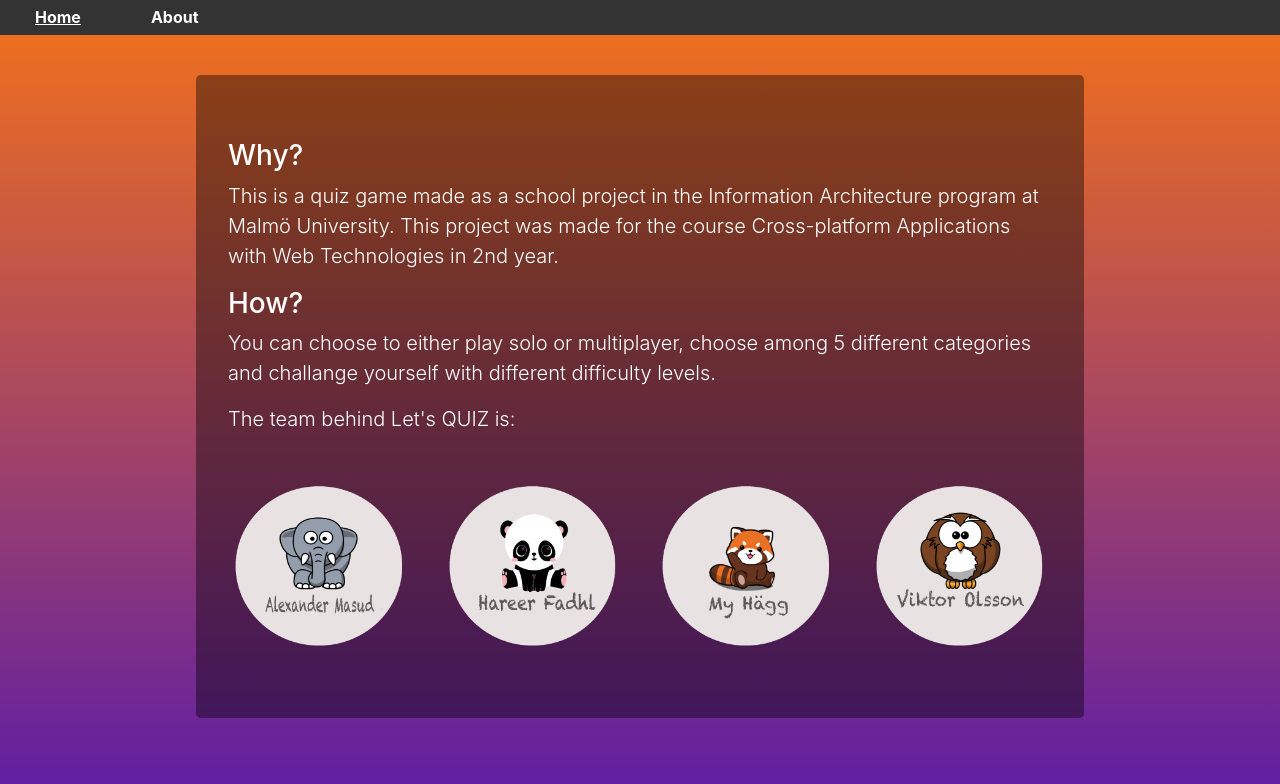
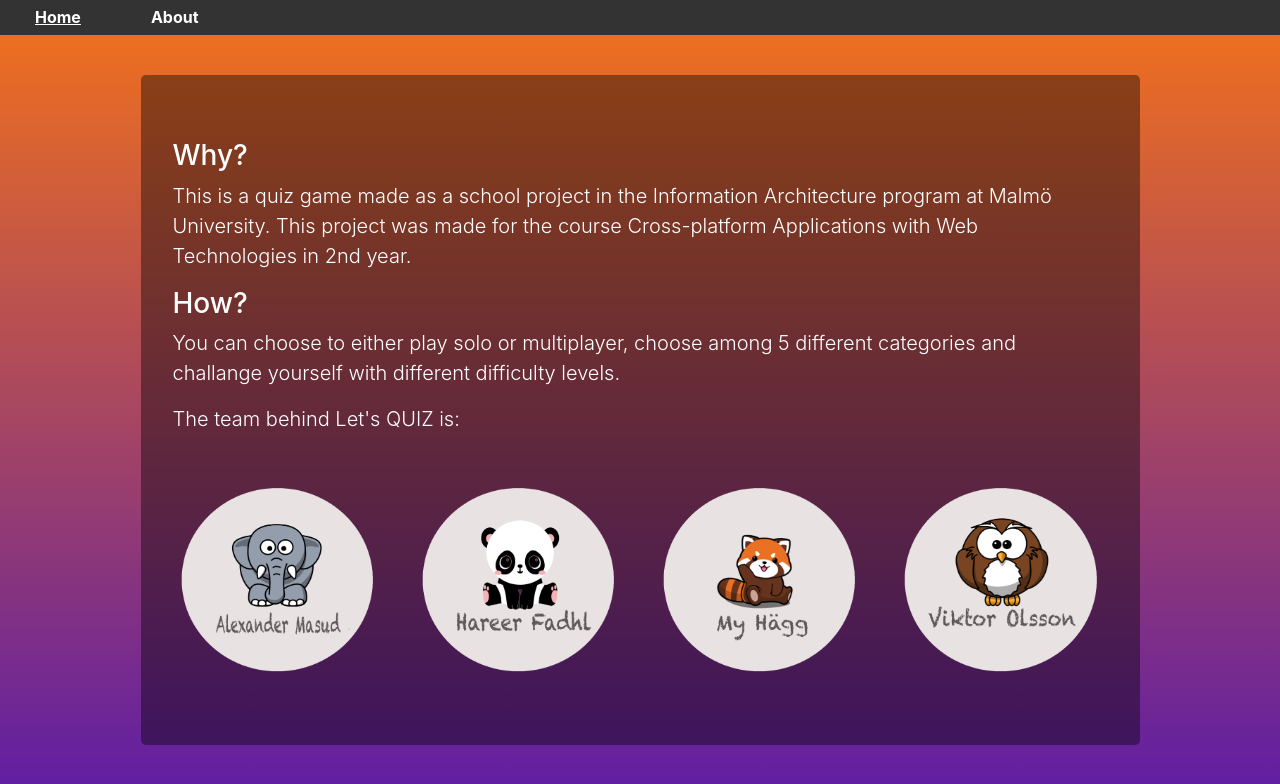
Before and after one commit to alexandermasud/Projekt-webbApp, an Angular app in the folder quiz/: page /about in a window 1280 px wide. Shown: the top 784 px of the page. Built offline with nearby package versions, Linux system fonts and the light colour scheme.

Commit message:
lite fix

```diff
--- a/quiz/src/app/quiz/quiz.component.css
+++ b/quiz/src/app/quiz/quiz.component.css
@@ -1,4 +1,11 @@
-
+.jumbotron {
+    background-color: rgba(0, 0, 0, 0.4);
+    width: 90%;
+    float: none;
+    margin: 0 auto;
+    color: white;
+    margin-top: 20px;
+}
 .pulse {
   -webkit-animation: pulse 0.3s; /* Safari 4+ */
   -moz-animation:    pulse 0.3s; /* Fx 5+ */
@@ -60,6 +67,9 @@ p{
 .removeSideScroll{
   max-width: 100%;
   overflow: hidden;
+}
+.btn{
+  margin-bottom: 12px;
 }
 
 /*
--- a/quiz/src/app/score-board/score-board.component.css
+++ b/quiz/src/app/score-board/score-board.component.css
@@ -2,9 +2,6 @@
     color: black;
     font-weight: bold;
 }
-
-
-
 .modal{
   color: white;
 }
@@ -18,11 +15,12 @@
 .modal-footer{
   border: 0px;
 }
-
 table{
   color: white;
 }
-
 th {
   color: orange;
 }
+.btn-purple{
+  margin: 20px;
+}
--- a/quiz/src/styles.css
+++ b/quiz/src/styles.css
@@ -11,9 +11,8 @@ body{
 }
 
 .jumbotron{
-
   background-color: rgba(0, 0, 0, 0.4);
-  width: 80%;
+  width: 90%;
   float: none;
   margin: 0 auto;
   color: white;
```
